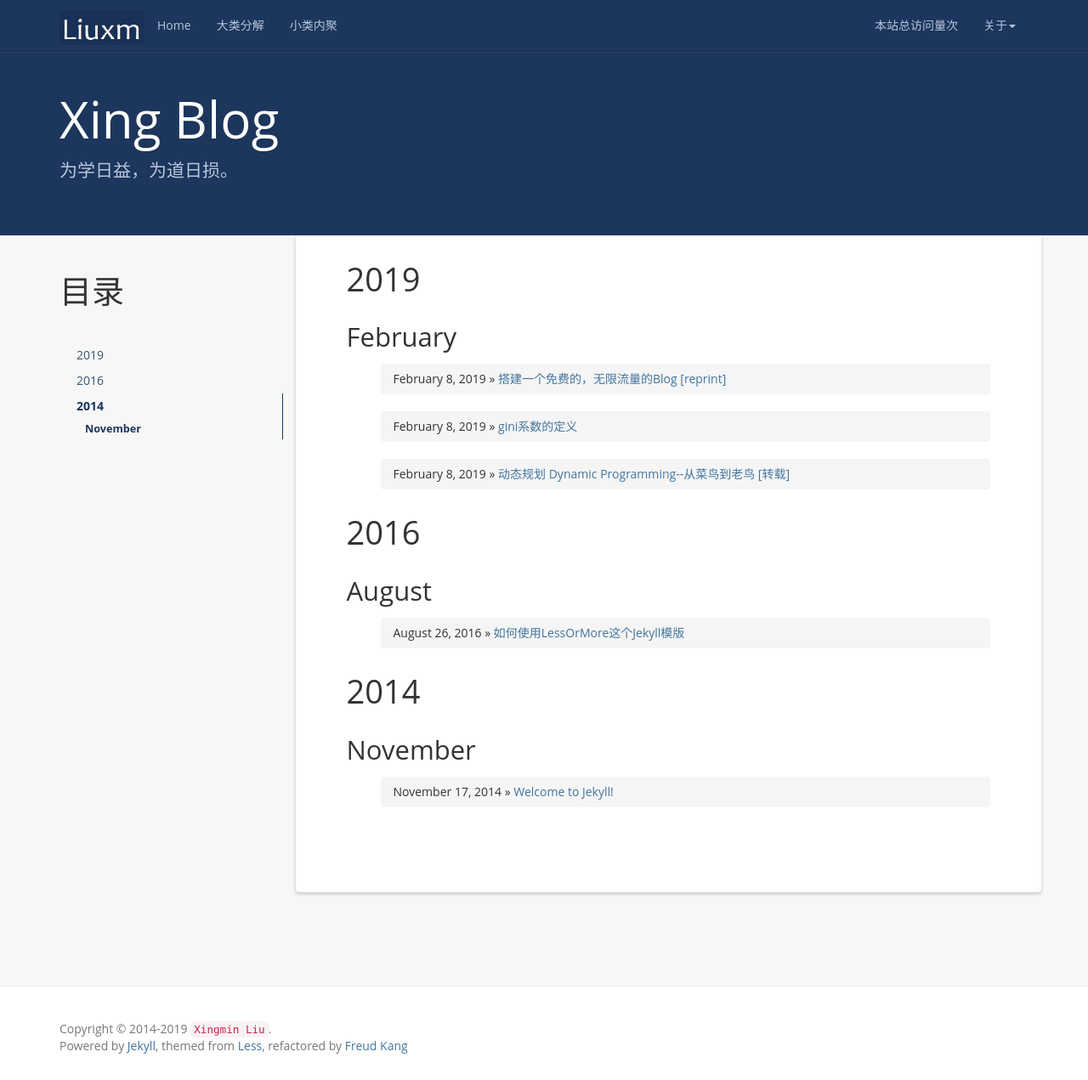
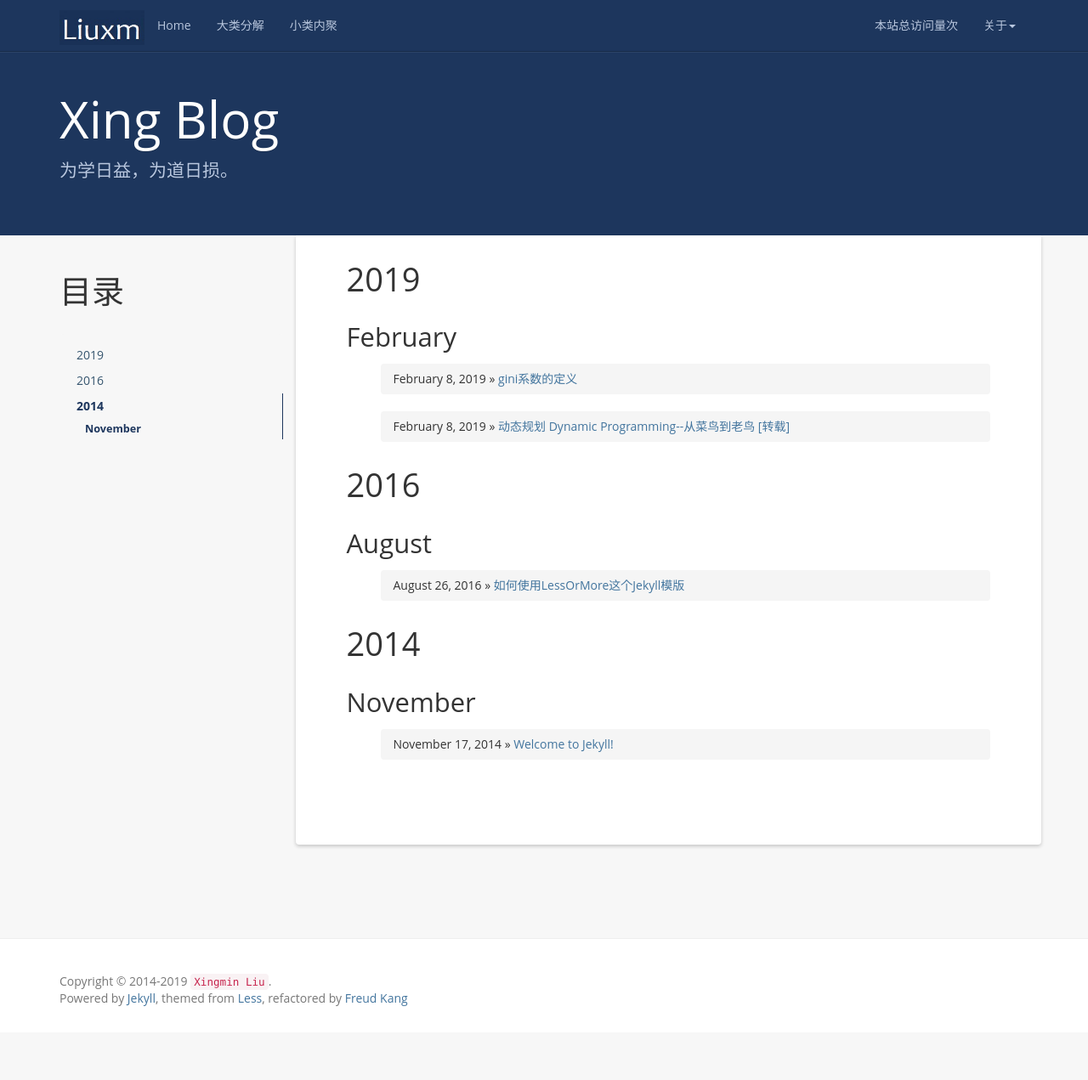
Before and after one commit to liuxm0239/XY_blog, a Jekyll site: the page built from index.html, in a window 1280 px wide and 1271 px high. Shown: the whole window at 85% size. Built offline with Jekyll 4.4.1, drawn with Linux system fonts in a browser that asks for light colours; nearby versions of some CDN libraries; a script that is not in the unit is left out; the list of posts is cut into pages by our own code; comment, search, counter and statistics services are not loaded.

Commit message:
rm blog blogging_with_jekyll

```diff
--- a/_posts/2019-02-08-blogging_with_jekyll.md
+++ b/_posts/08-blogging_with_jekyll.md
@@ -1,20 +1,3 @@
----
-layout: post
-
-#标题配置
-title: 搭建一个免费的，无限流量的Blog [reprint]
-
-#时间配置
-date: 2019-02-08 19:54:58 +0800
-
-#大类配置
-categories: document
-
-#小类配置
-tag: 教程
----
-* content
-{:toc}
 搭建一个免费的，无限流量的Blog----github Pages和Jekyll入门
 
 今天下午跟着网上的教程搭建了自己的独立博客空间，基于github/gitee + jekyll。主要参考的就是下面这篇博文，在这里分享一下。
```
